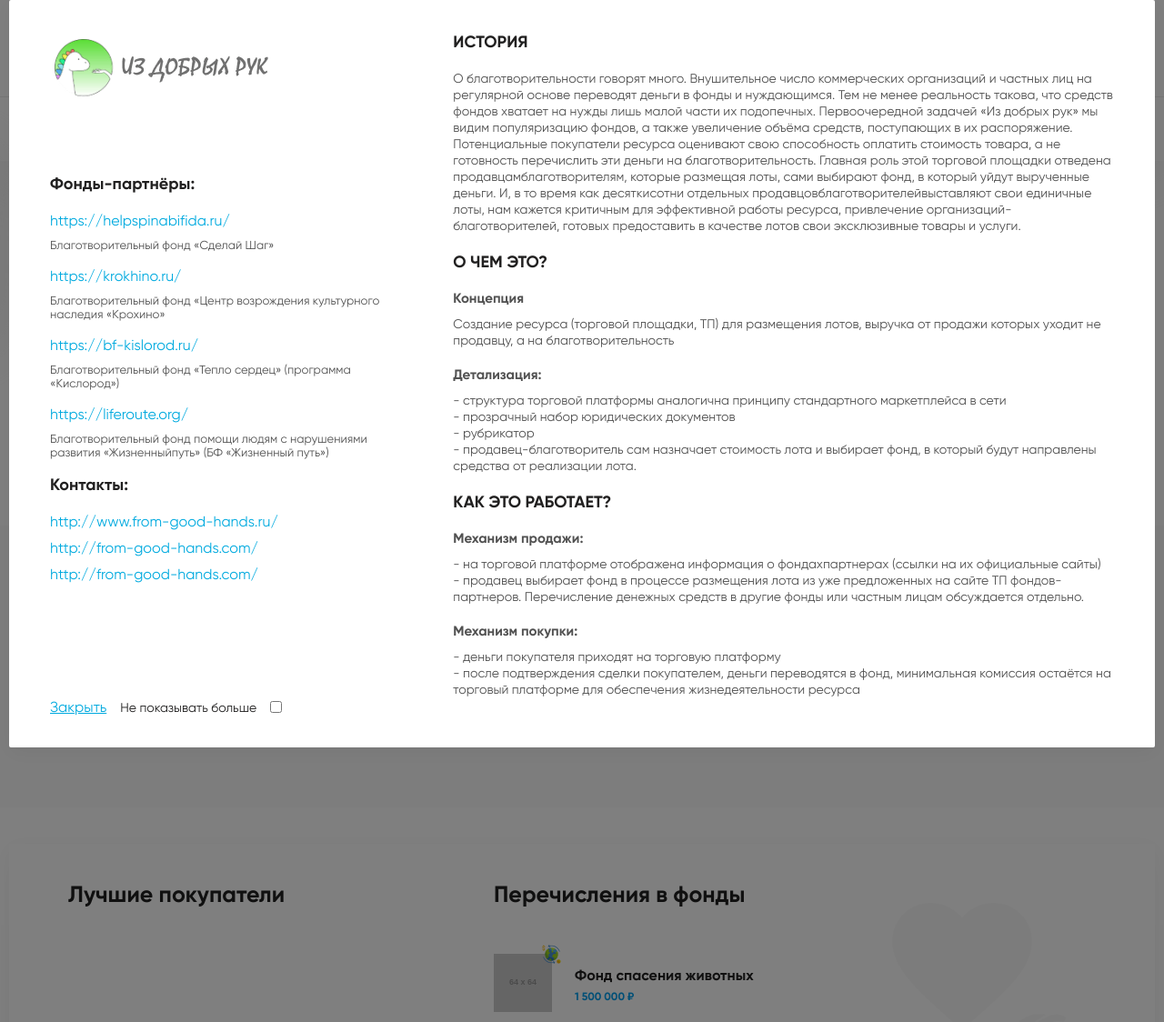
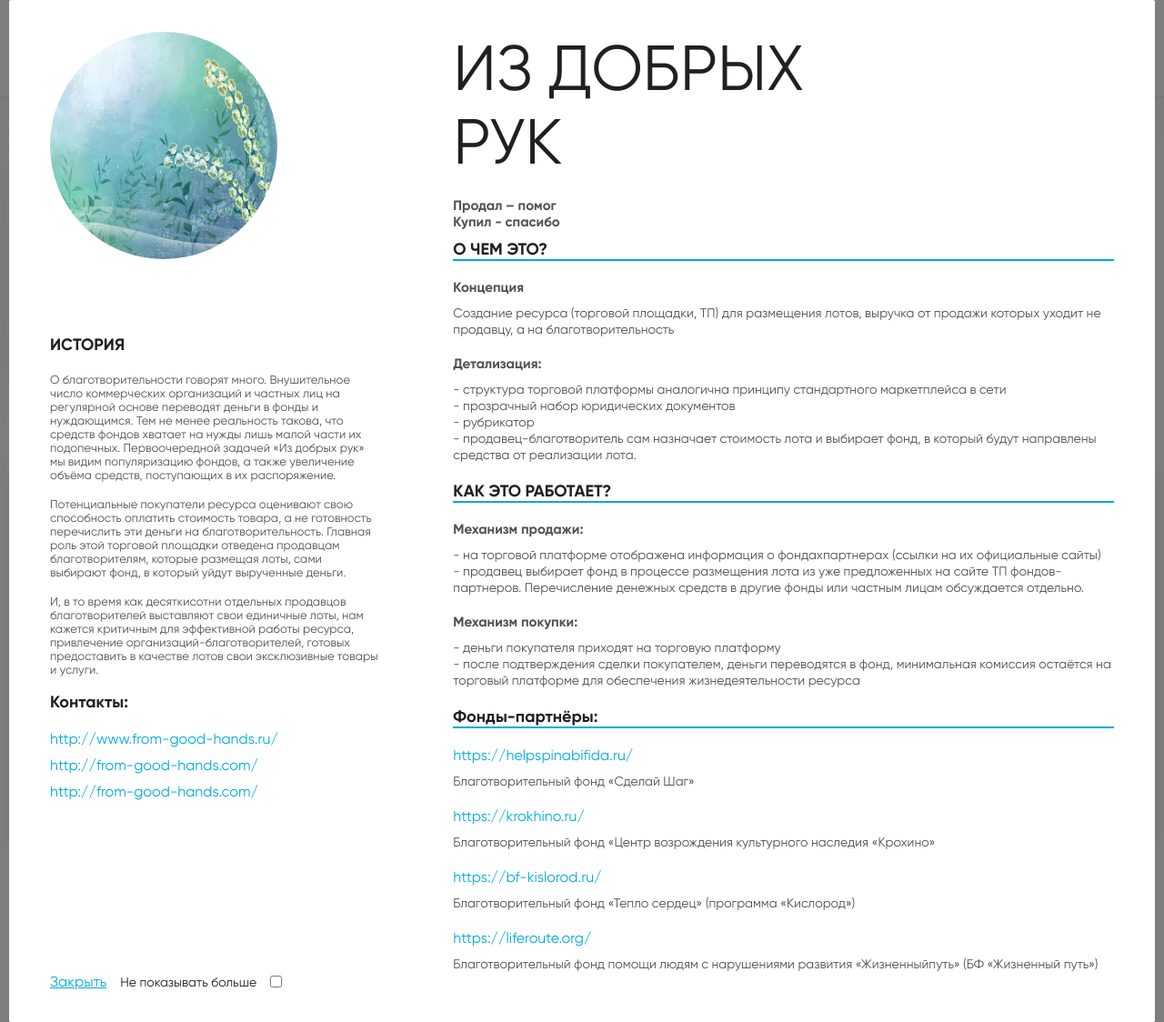
Before and after one commit to skiboorg/charity, a Django app: page / in a window 1280 px wide. Shown: the whole page at 91% size. Run offline with Django 3.2, Linux system fonts and the light colour scheme; grey boxes labelled with a size stand in for pictures from a placeholder-image service; data that the repository does not hold is empty; some libraries are stand-ins or nearby versions.

```diff
--- a/item/forms.py
+++ b/item/forms.py
@@ -6,10 +6,12 @@ class CreateItemForm(ModelForm):
     class Meta:
         model = Item
         fields = ('category',
+                  'fond',
                   'subCategory',
                   'town',
                   'user',
                   'name',
                   'description',
                   'address',
+                  'otherChoice',
                   'price',)
--- a/pages/views.py
+++ b/pages/views.py
@@ -26,7 +26,7 @@ def index(request):
 
 def catalog(request, slug):
     category = get_object_or_404(Category,name_slug=slug)
-    all_items = Item.objects.filter(category=category)
+    all_items = Item.objects.filter(category=category, isActive=True)
     lower_price = all_items.order_by('price')[0].price
     high_price = all_items.order_by('-price')[0].price
     print('lower_price',lower_price)
@@ -132,6 +132,7 @@ def item(request,slug):
 
 def new_item(request):
     form = CreateItemForm()
+    allFonds = Fond.objects.all()
     return render(request, 'pages/newitem.html', locals())
 
 
--- a/static/css/style.css
+++ b/static/css/style.css
@@ -242,6 +242,9 @@ h3 {
 
 .about-fond-left img {
   margin-bottom: 80px;
+  width: 250px;
+  height: 250px;
+  border-radius: 50%;
 }
 
 .about-fond-left h4 {
@@ -265,12 +268,23 @@ h3 {
 
 .about-fond-right img {
   display: none;
+  width: 250px;
+  height: 250px;
+  border-radius: 50%;
+}
+
+.about-fond-right h2 {
+  margin-bottom: 20px;
+  font: 70px 'GR', sans-serif;
+  color: #212020;
+  text-transform: uppercase;
 }
 
 .about-fond-right h4 {
   margin-bottom: 20px;
   font: 18px 'GB', sans-serif;
   color: #212020;
+  border-bottom: 2px solid #00AADF;
 }
 
 .about-fond-right h5 {
@@ -284,6 +298,13 @@ h3 {
   color: #515151;
   line-height: 18px;
   margin-bottom: 20px;
+}
+
+.about-fond-right a {
+  display: block;
+  color: #00AADF;
+  font: 16px 'GR',sans-serif;
+  margin-bottom: 10px;
 }
 
 .breadcrumbs {
@@ -710,6 +731,7 @@ h3 {
 .mobile-nav {
   position: relative;
   display: none;
+  padding: 20px;
 }
 
 .mobile-nav ul li a span {
@@ -729,7 +751,7 @@ h3 {
   box-shadow: 0px 5px 80px rgba(210, 210, 210, 0.4);
   left: 0;
   right: 0;
-  top: 53px;
+  top: 167px;
   -webkit-transform: translateX(-100%);
   -ms-transform: translateX(-100%);
   transform: translateX(-100%);
--- a/static/sass/_base.sass
+++ b/static/sass/_base.sass
@@ -68,6 +68,9 @@ h3
 
     img
       margin-bottom: 80px
+      width: 250px
+      height: 250px
+      border-radius: 50%
     h4
       font: 18px 'GB', sans-serif
       color: $color-text-grey
@@ -85,19 +88,35 @@ h3
   &-right
     img
       display: none
+      width: 250px
+      height: 250px
+      border-radius: 50%
+    h2
+      margin-bottom: 20px
+      font: 70px 'GR', sans-serif
+      color: $color-text-grey
+      text-transform: uppercase
+
     h4
       margin-bottom: 20px
       font: 18px 'GB', sans-serif
       color: $color-text-grey
+      border-bottom: 2px solid $color-blue
     h5
       margin-bottom: 10px
       font: 15px 'GB', sans-serif
       color: #515151
+
     p
       font: 14px 'GR', sans-serif
       color: #515151
       line-height: 18px
       margin-bottom: 20px
+    a
+      display: block
+      color: $color-blue
+      font: 16px 'GR',sans-serif
+      margin-bottom: 10px
 
 @media (max-width: 800px)
   .about-fond
--- a/static/sass/_header.sass
+++ b/static/sass/_header.sass
@@ -71,6 +71,7 @@
 .mobile-nav
   position: relative
   display: none
+  padding: 20px
   ul
     li
       a
@@ -86,7 +87,7 @@
   box-shadow: 0px 5px 80px rgba(210, 210, 210, 0.4)
   left: 0
   right: 0
-  top: 53px
+  top: 167px
   transform: translateX(-100%)
   z-index: 999
   padding: 30px
--- a/templates/header.html
+++ b/templates/header.html
@@ -10,7 +10,7 @@
                 <div class="nav">
                     <div class="header-top-nav">
                         <ul>
-                            <li><a href="{% url 'about' %}">Как мы работаем</a></li>
+                            <li><a href="{% url 'about' %}">О нас</a></li>
                             <li><a href="{% url 'contacts' %}">Контакты</a></li>
                             <li><a href="{% url 'index' %}">Каталог Товаров</a></li>
                              <li><a href="{% url 'fonds' %}">Фонды</a></li>
@@ -32,28 +32,7 @@
             </div></div>
 
     </div>
-    <div class="header-bottom">
-        <div class="container">
-            <form action="{% url 'search' %}">
-                <select class="form-control select" name="category" >
-                    <option selected disabled value="0">Любая категория</option>
-                    {% for cat in all_cat %}
-                        <option value="{{ cat.id }}">{{cat.name}}</option>
-                    {% endfor %}
-                </select>
-                <select class="form-control select" name="town" >
-                    <option selected disabled value="0">Любой город</option>
-                    {% for town in all_towns %}
-                        <option value="{{ town.id }}">{{town.name}}</option>
-                    {% endfor %}
-                </select>
-                <div class="fieldset search">
-                    <input class="form-control input " name="query" type="text" placeholder="Введите что искать...">
-                </div>
-                <input type="submit" style="visibility: hidden; position: absolute">
-                <a class="btn with-plus" href="{% url 'new_item' %}">разместить обьявление</a>
-            </form>
-            <div class="mobile-nav">
+   <div class="mobile-nav">
                 <div class="header-top-nav-buttons mobile-buttons">
                     <div class="mobile-menu-wrapper">
                         <div class="mobile-toggle"></div>
@@ -69,10 +48,11 @@
                 </div>
 
             </div>
-        </div>
+
         <div class="mobile-menu">
             <ul>
-                <li><a href="{% url 'about' %}">Как мы работаем</a></li>
+             <li><a href="{% url 'index' %}">Главная</a></li>
+                <li><a href="{% url 'about' %}">О нас</a></li>
                 <li><a href="{% url 'contacts' %}">Контакты</a></li>
                 <li><a href="#">Каталог Товаров</a></li>
                   <li><a href="{% url 'fonds' %}">Фонды</a></li>
--- a/templates/pages/contacts.html
+++ b/templates/pages/contacts.html
@@ -17,6 +17,7 @@
             <p class="">sample@mail.ru</p>
             <h3>Номер телефона службы поддержки</h3>
             <p class="">+7 (978) 557-80-82</p>
+
             <h3>Мы в социальных сетях</h3>
             <div class="footer-social">
                 <div class="">
--- a/templates/pages/index-modal.html
+++ b/templates/pages/index-modal.html
@@ -4,16 +4,19 @@
         <div style="width: 1440px" class="modal-content">
             <div class="about-fond">
                 <div class="about-fond-left">
-                    <img src="{% static 'img/logo.png' %}" alt="">
-                    <h4>Фонды-партнёры:</h4>
-                    <a href="#">https://helpspinabifida.ru/</a>
-                    <p>Благотворительный фонд «Сделай Шаг»</p>
-                    <a href="#">https://krokhino.ru/</a>
-                    <p>Благотворительный фонд «Центр возрождения культурного наследия «Крохино»</p>
-                    <a href="#">https://bf-kislorod.ru/</a>
-                    <p>Благотворительный фонд «Тепло сердец» (программа «Кислород»)</p>
-                    <a href="">https://liferoute.org/</a>
-                    <p>Благотворительный фонд помощи людям с нарушениями развития «Жизненныйпуть» (БФ «Жизненный путь»)</p>
+                    <img src="{% static 'img/image--000.jpg' %}" alt="">
+                     <h4>ИСТОРИЯ</h4>
+                    <p>О благотворительности говорят много. Внушительное число коммерческих организаций и частных лиц на регулярной основе переводят деньги в фонды и
+                        нуждающимся. Тем не менее реальность такова, что средств фондов хватает на нужды лишь малой части их подопечных. Первоочередной задачей «Из добрых рук»
+                        мы видим популяризацию фондов, а также
+                        увеличение объёма средств, поступающих в их распоряжение.</p>
+
+                      <p>Потенциальные покупатели ресурса оценивают свою способность оплатить стоимость товара, а не готовность перечислить эти деньги на благотворительность.
+                          Главная роль этой торговой площадки отведена продавцам благотворителям, которые размещая лоты, сами выбирают фонд, в который уйдут вырученные деньги.</p>
+                          <p>  И, в то время как десяткисотни отдельных продавцов благотворителей выставляют свои единичные лоты, нам кажется критичным для эффективной работы ресурса,
+                          привлечение организаций-благотворителей, готовых предоставить в качестве лотов свои эксклюзивные товары и услуги.</p>
+
+
 
                     <h4>Контакты:</h4>
                     <a href="">http://www.from-good-hands.ru/</a>
@@ -24,17 +27,16 @@
                         <a style="margin:0 15px 0 0; text-decoration: underline" href="javascript: void(0)" onclick="closeIndexModal()">Закрыть</a>
                         <label for="show">Не показывать больше</label>
                         <input type="checkbox" id="show">
+
                     </div>
+
                 </div>
                 <div class="about-fond-right">
-                     <img src="img/logo.png" alt="">
-                    <h4>ИСТОРИЯ</h4>
-                    <p>О благотворительности говорят много. Внушительное число коммерческих организаций и частных лиц на регулярной основе переводят деньги в фонды и
-                        нуждающимся. Тем не менее реальность такова, что средств фондов хватает на нужды лишь малой части их подопечных. Первоочередной задачей «Из добрых рук» мы видим популяризацию фондов, а также
-                        увеличение объёма средств, поступающих в их распоряжение. Потенциальные покупатели ресурса оценивают свою способность оплатить стоимость товара, а не готовность перечислить эти деньги
-                        на благотворительность. Главная роль этой торговой площадки отведена продавцамблаготворителям, которые размещая лоты, сами выбирают фонд, в который уйдут вырученные деньги. И, в то время как десяткисотни отдельных продавцовблаготворителейвыставляют свои
-                        единичные лоты, нам кажется критичным для эффективной работы ресурса, привлечение организаций-благотворителей, готовых предоставить в качестве лотов свои эксклюзивные товары и услуги.
-                    </p>
+                     <img src="{% static 'img/image--000.jpg' %}" alt="">
+
+                    <h2>из добрых<br> рук</h2>
+                    <h5>Продал – помог<br>Купил - спасибо</h5>
+
                     <h4>О ЧЕМ ЭТО?</h4>
                     <h5>Концепция</h5>
                     <p>Создание ресурса (торговой площадки, ТП) для размещения лотов, выручка от продажи которых уходит не продавцу, а на благотворительность</p>
@@ -55,7 +57,19 @@
                     <p>
                         - деньги покупателя приходят на торговую платформу<br>
                         - после подтверждения сделки покупателем, деньги переводятся в фонд, минимальная комиссия остаётся на торговый платформе для обеспечения жизнедеятельности ресурса</p>
+
+                    <h4>Фонды-партнёры:</h4>
+                    <a href="#">https://helpspinabifida.ru/</a>
+                    <p>Благотворительный фонд «Сделай Шаг»</p>
+                    <a href="#">https://krokhino.ru/</a>
+                    <p>Благотворительный фонд «Центр возрождения культурного наследия «Крохино»</p>
+                    <a href="#">https://bf-kislorod.ru/</a>
+                    <p>Благотворительный фонд «Тепло сердец» (программа «Кислород»)</p>
+                    <a href="">https://liferoute.org/</a>
+                    <p>Благотворительный фонд помощи людям с нарушениями развития «Жизненныйпуть» (БФ «Жизненный путь»)</p>
+
                 </div>
+
             </div>
         </div>
     </div>
--- a/templates/pages/index.html
+++ b/templates/pages/index.html
@@ -49,30 +49,7 @@
 
         </section><!-- // catalog -->
 
-        <section class="items bg-grey">
-            <div class="new-offers text-center">
-                <a href="#" class="btn with-arrow">Новые Предложения</a>
-            </div>
-            <div class="container ">
 
-                <div class="items-inner">
-                    {% for cat in index_cats %}
-                        <h3><a href="{% url 'catalog' cat.name_slug %}">{{cat.name}}</a> </h3>
-                        <div class="items-wrapper">
-                            {% for item in cat.item_set.all reversed  %}
-                                {% if forloop.counter < 5 %}
-                                    {% include 'pages/item_card.html' %}
-                                {% endif %}
-                            {% endfor %}
-
-                        </div>
-                    {% endfor %}
-                </div>
-
-
-            </div>
-
-        </section><!-- // items -->
 
         <section class="features">
             <div class="container">
```
Also changed, not shown: other parts of templates/header.html (+25 -3 lines), item/models.py (+6 -1 lines), templates/pages/newitem.html (+20 -0 lines), item/migrations/0008_auto_20200216_1705.py (added), item/migrations/0009_auto_20200216_1707.py (added), pages/migrations/0006_auto_20200216_1705.py (added), static/img/image--000.jpg (added).
